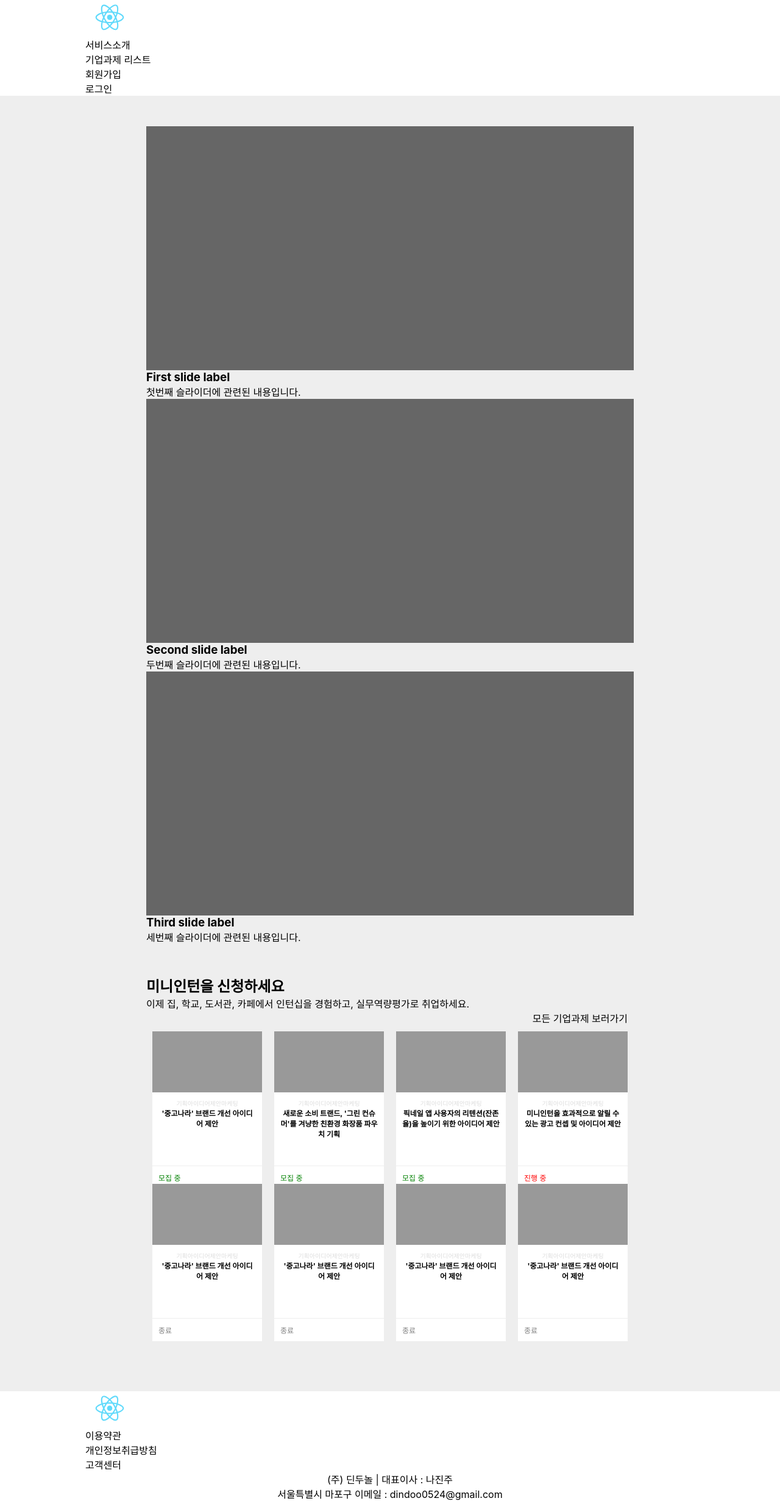
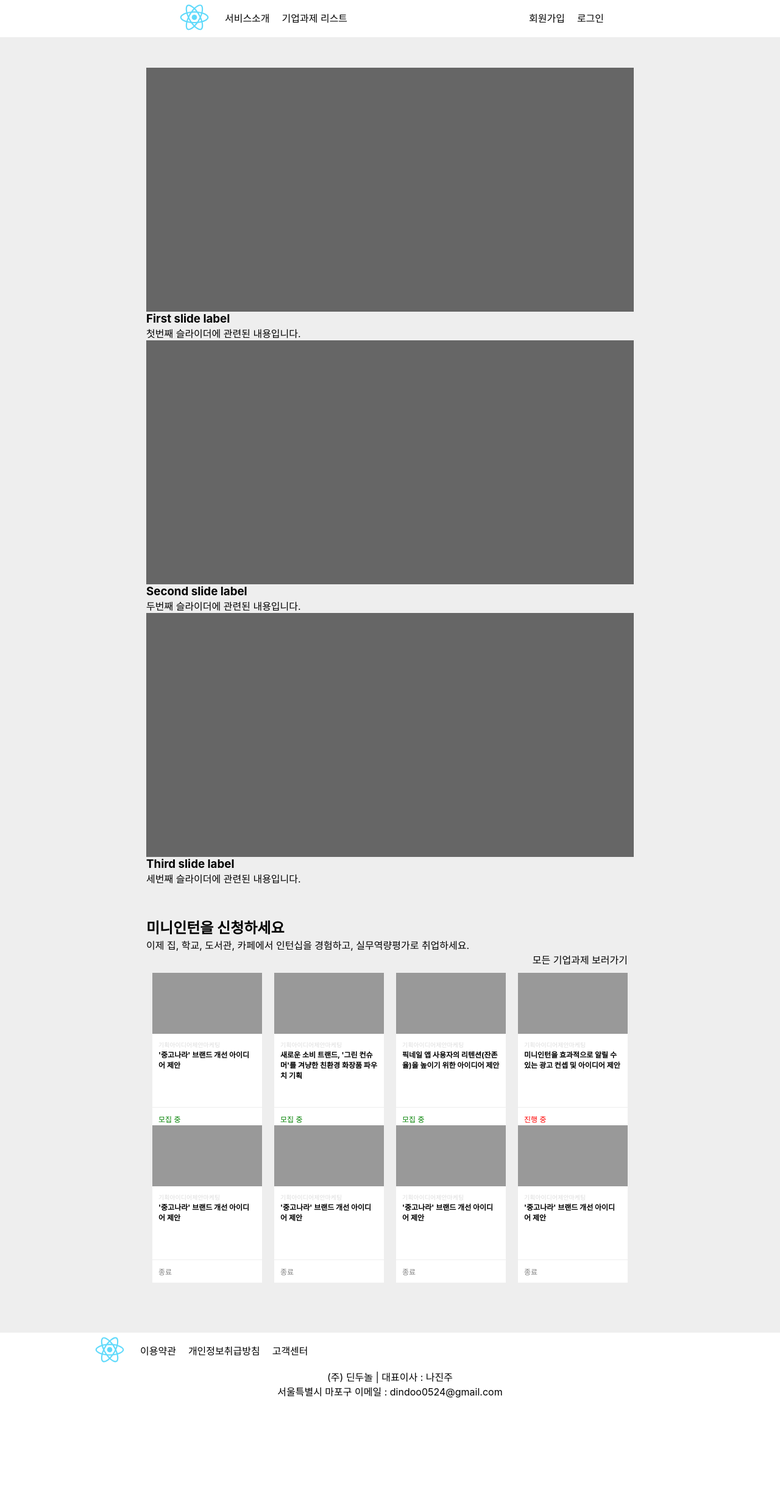
Before and after one commit to JinjuNa/miniowner, a React (Create React App) app: page / in a window 1280 px wide. Shown: the whole page at 61% size. After the commit the page ends 2293 px from the top, so only its background shows below. Built offline with nearby package versions, Linux system fonts and the light colour scheme.

Commit message:
Header, Footer, Home, ProjectComponent css 분리작업

```diff
--- a/src/App.js
+++ b/src/App.js
@@ -1,5 +1,6 @@
 import React from 'react';
 import './App.css';
+import './Common.css';
 import {BrowserRouter as Router, Route, Switch} from 'react-router-dom'
 import Header from './components/Header';
 import Home from './pages/Home';
--- /dev/null
+++ b/src/Common.css
@@ -0,0 +1,25 @@
+/* header */
+header .wrap {
+    display: flex;
+    justify-content: space-around;
+}
+
+header .wrap .header-left{
+    display: inline-block;
+    vertical-align: top;
+    line-height: 60px;
+}
+
+header .wrap .header-right{
+    line-height: 60px;
+}
+
+footer .footer-nav{
+    display: inline-block;
+    line-height: 60px;
+    vertical-align: top;
+}
+
+.nav-link{
+    padding: 10px;
+}
--- a/src/components/Footer.js
+++ b/src/components/Footer.js
@@ -16,7 +16,7 @@ const Footer = () => {
       <div className="wrap">
         <div>
             <a href="/"><img src={logo} className="App-logo" alt="logo" /></a>
-            <NavList menuList={item}/>
+            <NavList menuList={item} className="footer-nav"/>
         </div>
         <div className="copyRight">
             (주) 딘두놀 | 대표이사 : 나진주 <br />
--- a/src/components/Header.js
+++ b/src/components/Header.js
@@ -1,6 +1,5 @@
 import React from 'react';
 import logo from '../logo.svg';
-// import {BrowserRouter as Link} from 'react-router-dom'
 import NavList from './NavList';
 
 const Header =() => {
@@ -18,10 +17,11 @@ const Header =() => {
       <div className="wrap">
         <div>
             <a href="/"><img src={logo} className="App-logo" alt="logo" /></a>
-            <NavList menuList={item}/>
-            <NavList menuList={loginItem} className="mr-auto" />
+            <NavList menuList={item} className="header-left"/>
         </div>
-
+        <div>
+            <NavList menuList={loginItem} className="header-right"/>
+        </div>
       </div>
     </header>
   )
--- a/src/components/NavList.js
+++ b/src/components/NavList.js
@@ -2,14 +2,12 @@ import React from 'react';
 
 const NavItem = ({title, link}) => {
     return (
-        <div>
-            <a href={link}>{title}</a>
-        </div>
+        <a href={link} className="nav-link">{title}</a>
     )
 }
 
 const NavList = ({menuList, className}) => {
-        const listItem = menuList.map((item, index)=> <NavItem title={item.title} link={item.link} key={index}/>);
+    const listItem = menuList.map((item, index)=> <NavItem title={item.title} link={item.link} key={index}/>);
     return (
         <div className={className}>
             {listItem}
--- /dev/null
+++ b/src/components/ProjectComponent.css
@@ -0,0 +1,47 @@
+.project-item {
+    width:25%;
+    height:250px;
+    display:inline-block;
+    box-sizing:border-box;
+    padding:10px;
+    vertical-align:top;
+}
+.project-item p {
+    color:#ddd;
+    font-size:10px;
+}
+.project-item h3 {
+    font-size:12px;
+}
+
+.project-item .imgContainer {
+    width:100%;
+    height:100px;
+    background-color:#999;
+}
+
+.project-item .txtContainer {
+    background-color : #fff;
+    height:100px;
+    padding:10px;
+}
+
+.project-item .dateContainer {
+    background-color : #fff;
+    border-top: 1px solid #eee;
+    text-align : left;
+    padding:10px;
+    font-size:12px;
+}
+
+.project-item .dateContainer.green {
+    color:green;
+}
+
+.project-item .dateContainer.red {
+    color : red;
+}
+
+.project-item .dateContainer.gray {
+    color : gray;
+}
--- a/src/components/ProjectComponent.js
+++ b/src/components/ProjectComponent.js
@@ -1,59 +1,6 @@
 import React from 'react';
-import styled from 'styled-components';
+import './ProjectComponent.css';
 
-const UL = styled.ul`
-    text-align:center;
-`
-
-const LI = styled.li`
-    width:25%;
-    height:250px;
-    display:inline-block;
-    box-sizing:border-box;
-    padding:10px;
-    vertical-align:top;
-
-    & p {
-        color:#ddd;
-        font-size:10px;
-    }
-
-    & h3 {
-        font-size:12px;
-    }
-
-    & .imgContainer {
-        width:100%;
-        height:100px;
-        background-color:#999;
-    }
-
-    & .txtContainer {
-        background-color : #fff;
-        height:100px;
-        padding:10px;
-    }
-
-    & .dateContainer {
-        background-color : #fff;
-        border-top: 1px solid #eee;
-        text-align : left;
-        padding:10px;
-        font-size:12px;
-    }
-
-    & .dateContainer.green {
-        color:green;
-    }
-
-    & .dateContainer.red {
-        color : red;
-    }
-
-    & .dateContainer.gray {
-        color : gray;
-    }
-`
 const ProjectBox = (props) => {
     let statusClass ='dateContainer ';
     if(props.status === '모집 중'){ statusClass += 'green' }
@@ -62,7 +9,7 @@ const ProjectBox = (props) => {
     const link = '/item/'+props.num;
 
     return (
-        <LI>
+        <li className="project-item">
             <a href={link}>
             <div className="imgContainer"></div>
             <div className="txtContainer">
@@ -73,7 +20,7 @@ const ProjectBox = (props) => {
                 {props.status}
             </div>
             </a>
-        </LI>
+        </li>
     )
 }
 
@@ -99,9 +46,9 @@ const ProjectComponent = (props) => {
     ]
     const projectListItem = projectItem.slice(0, limit).map((projectItem, index)=> <ProjectBox num={projectItem.num} title={projectItem.title} category={projectItem.category} status={projectItem.status} key={index}/>);
     return(
-        <UL>
+        <ul>
         {projectListItem}
-        </UL>
+        </ul>
     )
 }
 
--- a/src/pages/Home.css
+++ b/src/pages/Home.css
@@ -1,3 +1,5 @@
+
+
 .allProject{
     text-align : right;
     padding-right: 10px;
```
